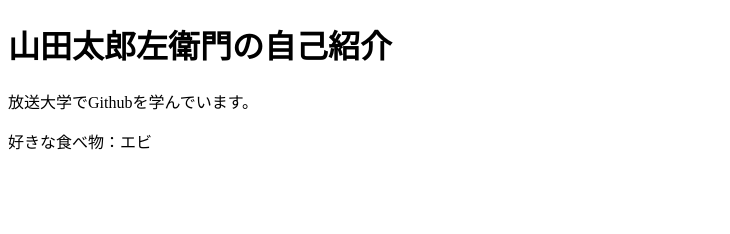
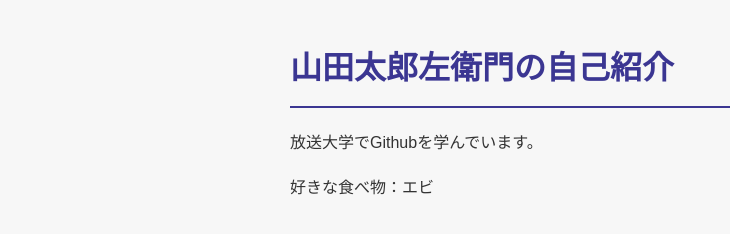
Before and after one commit to ouj-take/my-website, a plain HTML site: page index.html in a window 1280 px wide. Shown: the whole page, without its empty margins (0-730 px from the left). Drawn offline with Linux system fonts and the light colour scheme.

Commit message:
スタイルシートを追加

```diff
--- a/index.html
+++ b/index.html
@@ -4,6 +4,7 @@
     <meta charset="UTF-8">
     <meta name="viewport" content="width=device-width, initial-scale=1.0">
     <title>自己紹介</title>
+    <link rel="stylesheet" href="style.css">
 </head>
 <body>
     <h1>山田太郎左衛門の自己紹介</h1>
--- /dev/null
+++ b/style.css
@@ -0,0 +1,15 @@
+body {
+    font-family: sans-serif;
+    max-width: 700px;
+    margin: 40px auto;
+    padding: 0 20px;
+    line-height: 1.8;
+    background-color: #f7f7f7;
+    color: #333;
+}
+
+h1{
+    color: #3b3692;
+    border-bottom: 2px double #3b3692;
+    padding-bottom: 8px;
+}
```
